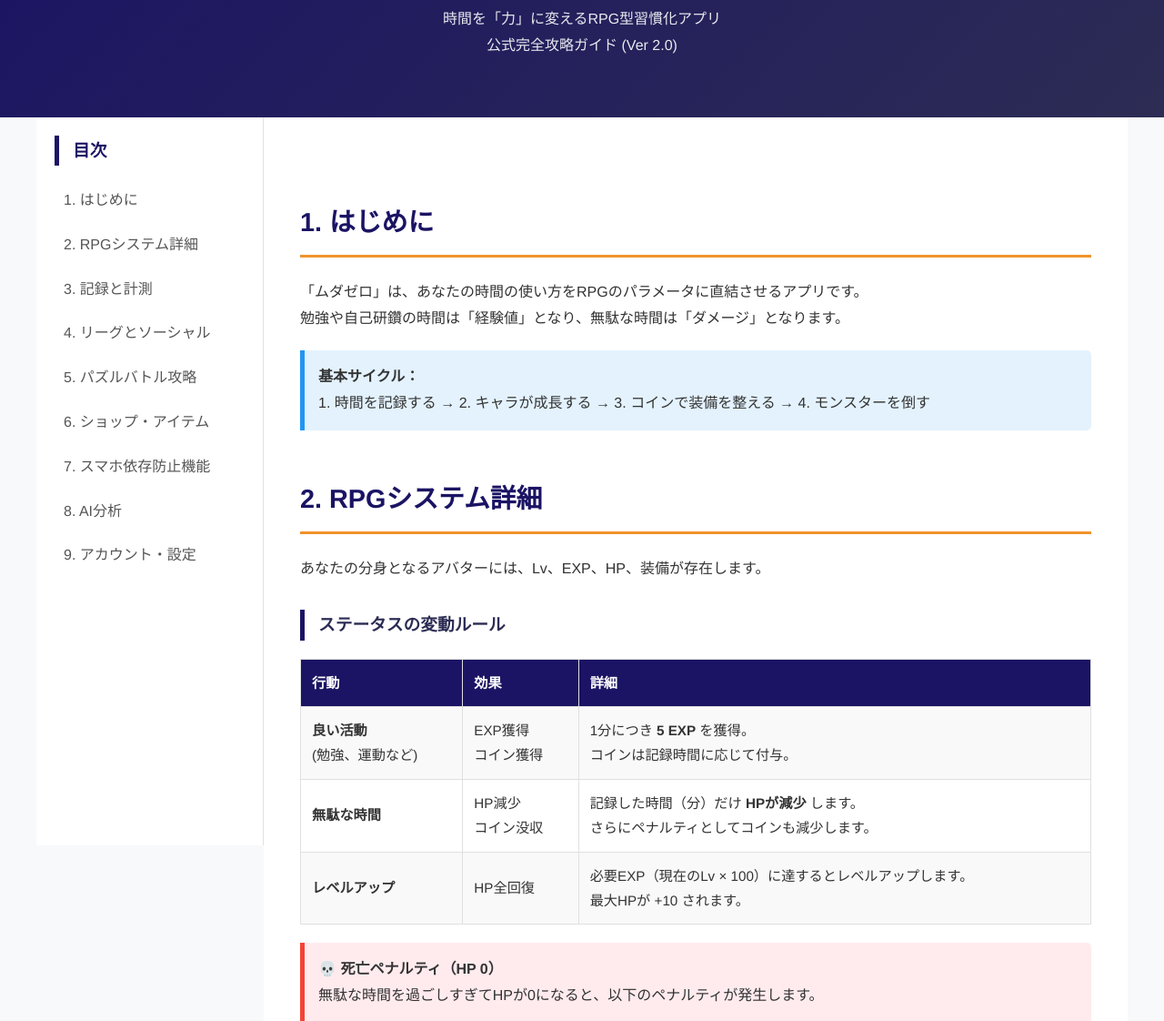
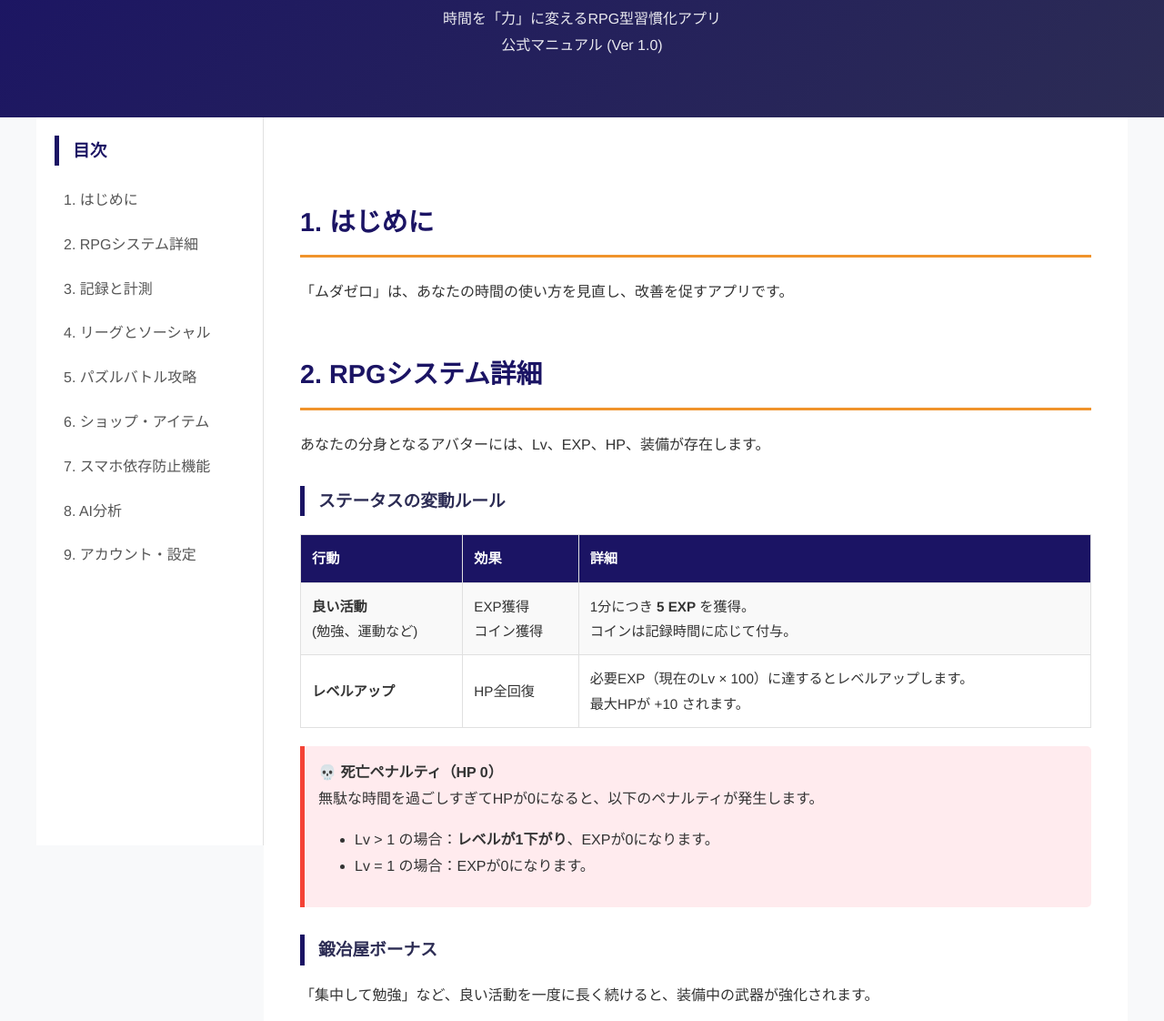
Before and after one commit to Haruisaki/manual, a plain HTML site: page index.html in a window 1280 px wide. Shown: the part 123-1245 px from the top of the page at 91% size. Drawn offline with Linux system fonts and the light colour scheme.

Commit message:
Update index.html

```diff
--- a/index.html
+++ b/index.html
@@ -149,7 +149,7 @@
 
 <header>
     <h1>ムダゼロ</h1>
-    <p>時間を「力」に変えるRPG型習慣化アプリ<br>公式完全攻略ガイド (Ver 2.0)</p>
+    <p>時間を「力」に変えるRPG型習慣化アプリ<br>公式マニュアル (Ver 1.0)</p>
 </header>
 
 <div class="wrapper">
@@ -172,12 +172,7 @@
 
         <section id="intro">
             <h2>1. はじめに</h2>
-            <p>「ムダゼロ」は、あなたの時間の使い方をRPGのパラメータに直結させるアプリです。<br>
-            勉強や自己研鑽の時間は「経験値」となり、無駄な時間は「ダメージ」となります。</p>
-            <div class="info-box">
-                <strong>基本サイクル：</strong><br>
-                1. 時間を記録する → 2. キャラが成長する → 3. コインで装備を整える → 4. モンスターを倒す
-            </div>
+            <p>「ムダゼロ」は、あなたの時間の使い方を見直し、改善を促すアプリです。</p>
         </section>
 
         <section id="rpg-system">
@@ -195,11 +190,6 @@
                     <td><b>良い活動</b><br>(勉強、運動など)</td>
                     <td>EXP獲得<br>コイン獲得</td>
                     <td>1分につき <b>5 EXP</b> を獲得。<br>コインは記録時間に応じて付与。</td>
-                </tr>
-                <tr>
-                    <td><b>無駄な時間</b></td>
-                    <td>HP減少<br>コイン没収</td>
-                    <td>記録した時間（分）だけ <b>HPが減少</b> します。<br>さらにペナルティとしてコインも減少します。</td>
                 </tr>
                 <tr>
                     <td><b>レベルアップ</b></td>
@@ -397,13 +387,18 @@
 
             <h3>データの管理</h3>
             <p>「データ管理」メニューから、カテゴリの追加・色変更、教材データの編集・削除が行えます。</p>
+
+            <h3>固定予定機能</h3>
+            <p>毎日同じ予定や記録を入力するのは面倒ですよね？<br>
+                「設定」から固定予定を追加できます。</p>
+
         </section>
 
     </main>
 </div>
 
 <footer>
-    <p>&copy; 2024 ムダゼロ Project. All Rights Reserved.</p>
+    <p>&copy; 2026 ムダゼロ Project. All Rights Reserved.</p>
 </footer>
 
 <script>
```
